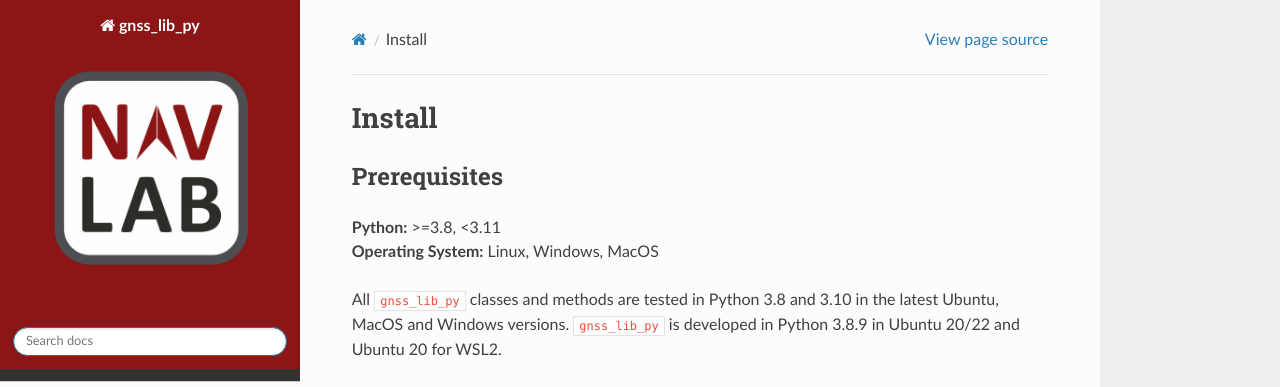
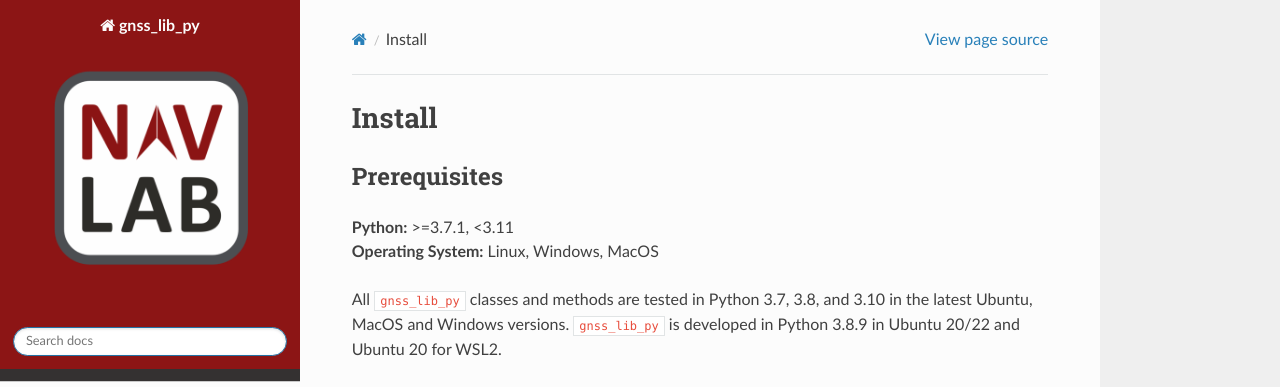
Before and after one commit to Stanford-NavLab/gnss_lib_py, a Sphinx documentation site: the page built from docs/source/install.rst, in a window 1280 px wide and 900 px high. Shown: the top 387 px of the window. Built offline with Sphinx 7.4.7 and the Read the Docs theme 2.0.0, drawn with Linux system fonts in a browser that asks for light colours; pages that are not in the unit, such as notebooks, are missing from menus.

Commit message:
update documentation to match

```diff
--- a/docs/source/install.rst
+++ b/docs/source/install.rst
@@ -6,11 +6,11 @@ Install
 Prerequisites
 -------------
 
-| **Python:** >=3.8, <3.11
+| **Python:** >=3.7.1, <3.11
 | **Operating System:** Linux, Windows, MacOS
 
-All :code:`gnss_lib_py` classes and methods are tested in Python 3.8
-and 3.10 in the latest Ubuntu, MacOS and Windows versions.
+All :code:`gnss_lib_py` classes and methods are tested in Python 3.7,
+3.8, and 3.10 in the latest Ubuntu, MacOS and Windows versions.
 :code:`gnss_lib_py` is developed in Python 3.8.9 in Ubuntu 20/22 and
 Ubuntu 20 for WSL2.
 
```
